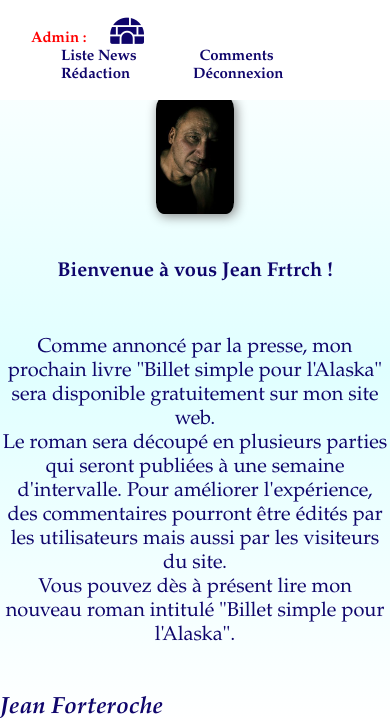
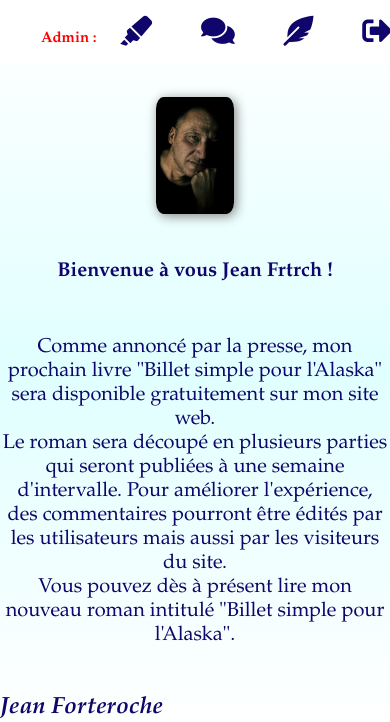
Before and after one commit to Paul59380/P4, a PHP site: page /view/index.php in a window 390 px wide. Shown: the top 722 px of the page. Run offline with PHP 8.4, Linux system fonts and the light colour scheme; the visitor is signed in with stand-in values (Sample User, id 1); data that the repository does not hold is empty; some libraries are stand-ins or nearby versions.

Commit message:
Rectification design for navigation bar

```diff
--- a/model/PDOFactory.php
+++ b/model/PDOFactory.php
@@ -11,9 +11,10 @@ class PDOFactory  //Pattern Factory // Test
 {
     public static function connectedAtDataBase()
     {
-        $db = new \PDO('mysql:host=localhost;dbname=blog_P4;charset=utf8', 'root', '');
+        $db = new \PDO('mysql:host=localhost;dbname=blog_p4;charset=utf8','root','');
         $db->setAttribute(\PDO::ATTR_ERRMODE, \PDO::ERRMODE_EXCEPTION);
 
         return $db;
     }
 }
+//http://projet-4.paul-projets-opc.com/view/connexion.php
--- a/public/design.css
+++ b/public/design.css
@@ -11,7 +11,7 @@ html, body {
     font-size: 25px;
 }
 
-.allNavigationBar li {
+.allNavigationBarPublic li, .allNavigationBarAdmin li, .allNavigationBarConnect li {
     display: inline;
     margin-left: 20px;
     margin-top: -5px;
@@ -22,7 +22,7 @@ html, body {
     color: #0F056B;
 }
 
-.allNavigationBar a {
+.allNavigationBarPublic a, .allNavigationBarAdmin a, .allNavigationBarConnect a {
     text-decoration: none;
     font-weight: bold;
     color: #0F056B;
@@ -324,6 +324,14 @@ footer input[type="submit"] {
     border-bottom: 1px solid #0F056B;
 }
 
+.allNavigationBarConnect li:nth-child(3){
+    margin-left: 35%;
+}
+
+.allNavigationBarPublic li:nth-child(2){
+    margin-left: 35%;
+}
+
 @media all and (max-width: 1320px) {
 
     #textAdmin {
@@ -365,29 +373,29 @@ footer input[type="submit"] {
         display: none;
     }
 
-    .allNavigationBar li:nth-child(1) {
-        display: none;
-    }
-
-    .allNavigationBar li:nth-child(2) {
-        display: none;
-        flex-wrap: wrap;
-        align-items: center;
-        margin-right: 10%;
-    }
-
-    .allNavigationBar li:nth-child(4), li:nth-child(5), li:nth-child(6) {
-        display: inline-block;
-        margin-right: 10%;
-    }
-
-    .allNavigationBar {
+    .allNavigationBarPublic, .allNavigationBarAdmin, .allNavigationBarConnect {
         width: 100%;
         font-size: 15px;
     }
 
     .allNavigationBar strong {
         margin-left: -10px;
+    }
+
+    .allNavigationBarConnect li:nth-child(3){
+        margin-left: 27%;
+    }
+
+    .allNavigationBarPublic a:nth-child(2){
+       display: none;
+    }
+
+    .allNavigationBarPublic li:nth-child(2){
+        margin-left: 8%;
+    }
+
+    .allNavigationBarPublic a{
+        margin-left: 10%;
     }
 
     #headerHome {
@@ -434,3 +442,21 @@ footer input[type="submit"] {
         width: 80%;
     }
 }
+
+@media all and (max-width: 1035px) {
+    .allNavigationBarAdmin li {
+        display: none;
+    }
+
+    .allNavigationBarAdmin li:nth-child(4),li:nth-child(5),li:nth-child(6),li:nth-child(7){
+        display: inline;
+    }
+
+    .allNavigationBarConnect li:nth-child(3){
+        margin-left: -5%;
+    }
+
+    .allNavigationBarPublic a{
+        margin-left: 6%;
+    }
+}
--- a/view/frontend/navigationAdmin.php
+++ b/view/frontend/navigationAdmin.php
@@ -1,15 +1,15 @@
 <nav>
-    <ul class="allNavigationBar">
+    <ul class="allNavigationBarAdmin">
         <?php
         if (isset($_SESSION['name'])){
             echo "<strong><a style='color:red' href='index.php'> Admin :</strong></a><li id='userSession'>" .$_SESSION['name'] . "</li>";
         };
         ?>
         <li class="logoMontain"><a href="index.php"> <i class="fas fa-igloo fa-2x"></i> </a> </li>
-        <li><a href="adminListNews.php">Liste News</a> </li>
-        <li><a href="adminComments.php">Comments</a></li>
-        <li><a href="adminWysiwyg.php">Rédaction</a></li>
-        <li><a href="index.php?deconnexion">Déconnexion</a> </li>
+        <li><a href="adminListNews.php"><i style="padding-right: 25px;flex-wrap: wrap" class="fas fa-highlighter fa-2x"></i></a> </li>
+        <li><a href="adminComments.php"><i style="padding-right: 25px;flex-wrap: wrap" class="fas fa-comments fa-2x"></i></a></li>
+        <li><a href="adminWysiwyg.php"><i style="padding-right: 25px;flex-wrap: wrap" class="fas fa-feather-alt fa-2x"></i></a></li>
+        <li><a href="index.php?deconnexion"><i style="padding-right: 25px;flex-wrap: wrap" class="fas fa-sign-out-alt fa-2x"></i></a> </li>
     </ul>
 </nav>
 
--- a/view/frontend/navigationConnect.php
+++ b/view/frontend/navigationConnect.php
@@ -1,17 +1,16 @@
 <nav>
-    <ul class="allNavigationBar">
+    <ul class="allNavigationBarConnect">
         <?php
         if (isset($_SESSION['name'])){
             echo "<li id='userSession'><a style='color: #01991f' href='index.php'> " .$_SESSION['name'] . "</a></li>";
         };
         ?><li class="logoMontain"><a href="index.php"> <i class="fas fa-igloo fa-2x"></i> </a> </li>
-        <li><a style="margin-left: 20%" href="index.php">Acceuil</a></li>
         <?php
         if (!isset($_SESSION['name'])){
             echo "<li><a href=\"connexion.php\">Se connecter</a></li>";
         };
         ?>
-        <li><a href="index.php?deconnexion">Déconnexion</a> </li>
+        <li><a href="index.php?deconnexion"><i class="fas fa-sign-out-alt fa-2x"></i></a> </li>
     </ul>
 </nav>
 
--- a/view/frontend/navigationPublic.php
+++ b/view/frontend/navigationPublic.php
@@ -1,8 +1,7 @@
 
 <nav>
-    <ul class="allNavigationBar">
+    <ul class="allNavigationBarPublic">
         <li class="logoMontain"><a href="index.php"> <i id="montain" class="fas fa-igloo fa-2x"></i></i> </a> </li>
-        <li><a style="margin-left: 30%" href="index.php">Acceuil</a></li>
         <li><a href=connexion.php><i class="fas fa-user-circle fa-2x"></i></a></li>
     </ul>
 </nav>
```
